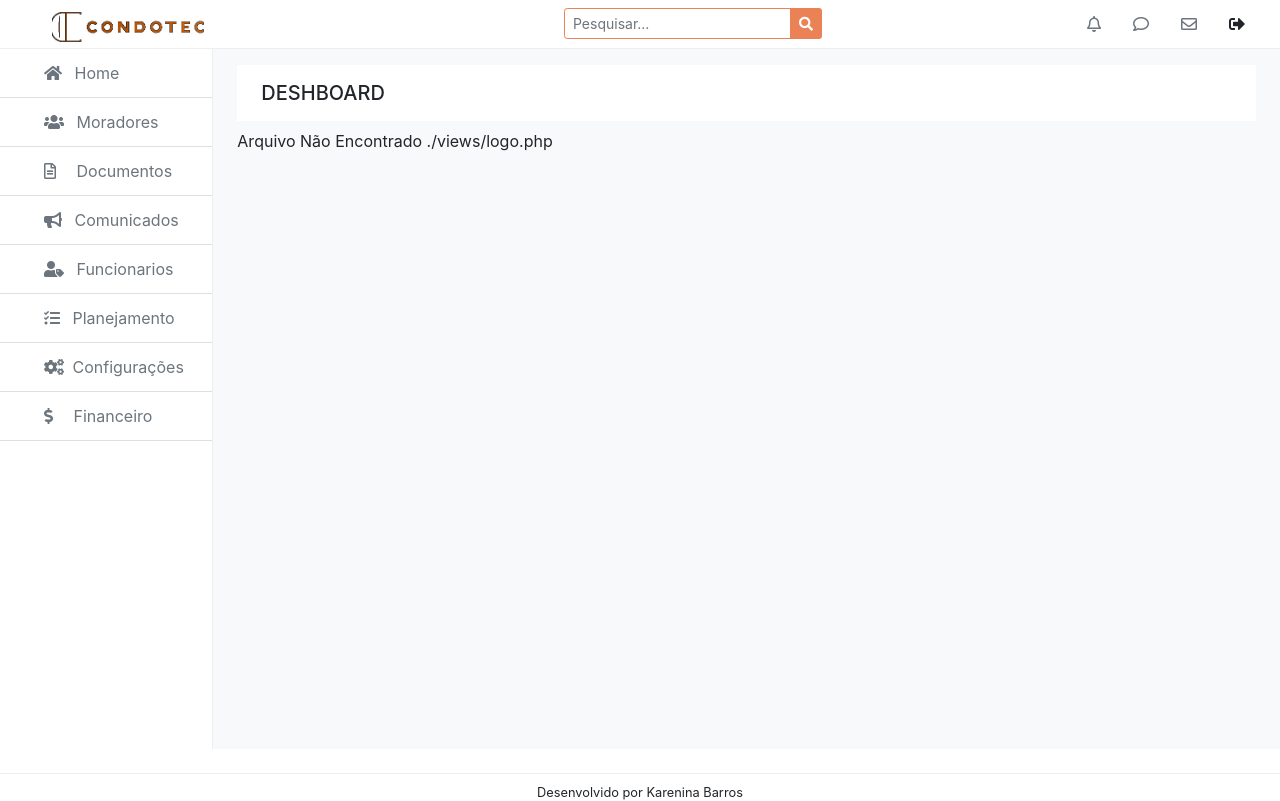
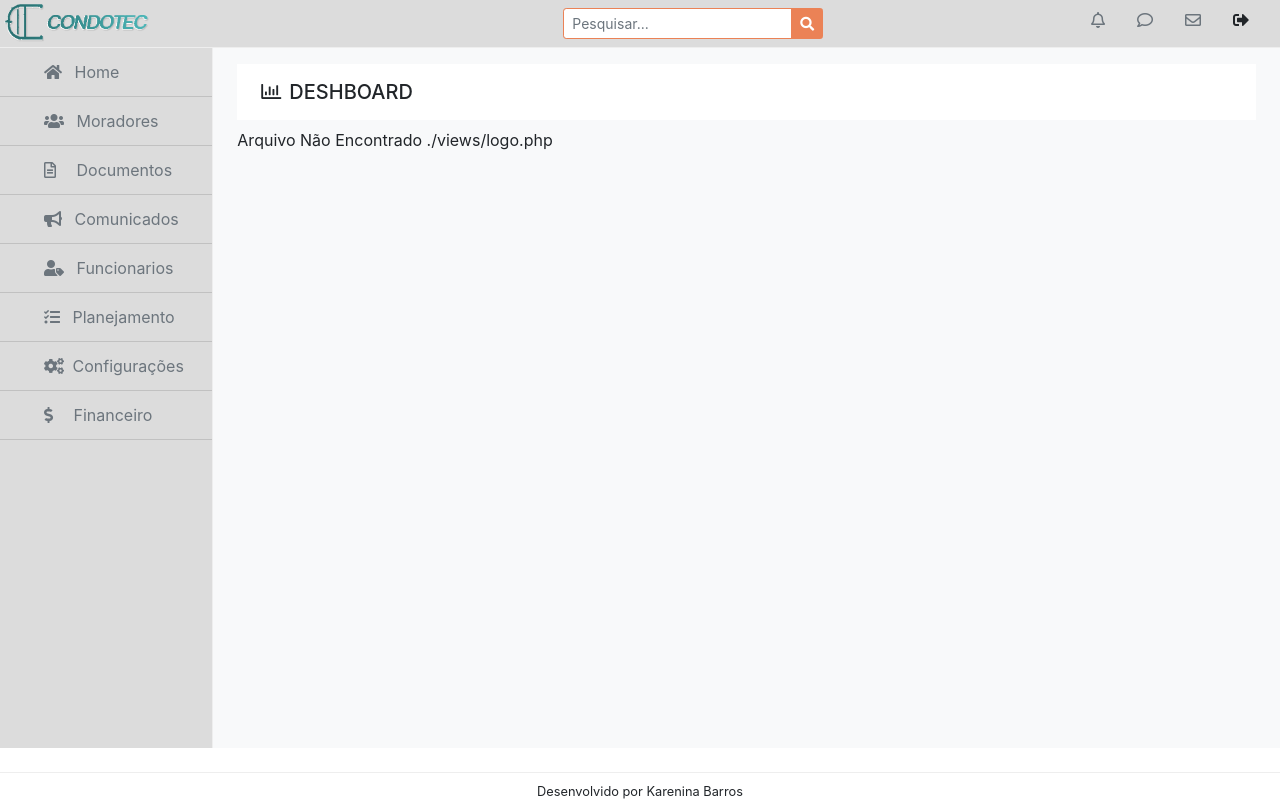
Before and after one commit to karenina-barros/projeto-condominio, a PHP site: page /Projetos/index.php?page=logo in a window 1280 px wide. Run offline with PHP 8.4, Linux system fonts and the light colour scheme.

Commit message:
Pequenas modificações no estilo das views haeader.php e login.php

```diff
--- a/assets/css/estilo.css
+++ b/assets/css/estilo.css
@@ -64,15 +64,11 @@ body{
 }
 
 .bg-dark{
-    background: rgba(255, 255, 255, 0.2)  !important;
+    background: rgba(255, 255, 255, 0.5)  !important;
 }
 
 .bg-gray{
-    background: #5D6473 !important;
-}
-
-.bg-dark-gray{
-    background: #343A40;
+    background: #dcdcdc !important;
 }
 
 .bg-blue-light{
@@ -86,6 +82,18 @@ body{
 .bg-pink{
     background: #F15E5E;
 }
+
+.bg-img{
+    background-image: url("../img/background-cinza.png");
+}
+
+/*
+    ====== Login ======
+*/
+.img-logo{
+    max-width: 250px !important;
+}
+
 
 /*
     ===== Index =====
@@ -117,10 +125,10 @@ body{
 
     .menu{
         min-height: 700px;
-        border-right: 1px solid #eee
+        border-right: 1px solid #eee;
     }
-    .img-logo{
-        max-width: 200px;
+    .img-logo1{
+        max-width: 150px;
     }
 
     .icon-n{
@@ -138,7 +146,7 @@ body{
 
 
     .list-group-item:hover{
-        color: #eb8256 !important;
+        color: #3da69a !important;
     }
     .icon-topo:hover{
         color: #eb8256 !important;
--- a/views/header.php
+++ b/views/header.php
@@ -14,11 +14,11 @@
 
 <body>
     <div class="container-fluid mb-4">
-        <div class="row p-1 topo">
+        <div class="row  topo bg-gray">
             <div class="col-5 m-0 p-0">
-                    <img src="./assets/img/logo.png" class="img-logo rounded pl-5 pt-2" alt="">
+                    <img src="./assets/img/logo-header.png" class="img-logo1 rounded" alt="">
             </div>
-            <div class="col-3 justify-content-center py-1">
+            <div class="col-3 justify-content-center py-2">
                 <form class="col-12 input-group input-group-sm">
                     <input type="text" class="form-control input-orange" placeholder="Pesquisar...">
                     <span class="input-group-append">
@@ -50,39 +50,39 @@
                     </li>
             </div>
         </div>
-        <div class="row">
-            <div class="col-2 list-group list-group-flush menu p-0">
-                <a href="http://localhost/Projetos/projeto-condominio/index.php?page=home   " class="list-group-item text-muted font-s">
+        <div class="row bg-gray">
+            <div class="col-2 list-group list-group-flush menu p-0 bg-gray">
+                <a href="http://localhost/Projetos/projeto-condominio/index.php?page=home   " class="list-group-item text-muted font-s bg-gray">
                     <i class="fas fa-home pr-2 ml-4"></i>
                     Home
                 </a>
-                <a href="http://localhost/Projetos/projeto-condominio/index.php?page=moradores" class="list-group-item text-muted font-s">
+                <a href="http://localhost/Projetos/projeto-condominio/index.php?page=moradores" class="list-group-item text-muted font-s bg-gray">
                     <i class="fas fa-users pr-2 ml-4"></i>
                     Moradores
                 </a>
-                <a href="#" class="list-group-item text-muted font-s">
+                <a href="#" class="list-group-item text-muted font-s bg-gray">
                     <i class="far fa-file-alt pr-3 ml-4"></i>
                     Documentos
                 </a>
-                <a href="http://localhost/Projetos/projeto-condominio/index.php?page=comunicados" class="list-group-item text-muted font-s">
+                <a href="http://localhost/Projetos/projeto-condominio/index.php?page=comunicados" class="list-group-item text-muted font-s bg-gray">
                     <i class="fas fa-bullhorn pr-2 ml-4"></i>
                     Comunicados
                 </a>
-                <a href="http://localhost/Projetos/projeto-condominio/index.php?page=funcionarios" class="list-group-item text-muted font-s">
+                <a href="http://localhost/Projetos/projeto-condominio/index.php?page=funcionarios" class="list-group-item text-muted font-s bg-gray">
                     <i class="fas fa-user-tag pr-2 ml-4"></i>
                     Funcionarios
                 </a>
-                <a href="#" class="list-group-item text-muted font-s">
+                <a href="#" class="list-group-item text-muted font-s bg-gray">
                     <i class="fas fa-tasks pr-2 ml-4"></i>
                     Planejamento
                 </a>
-                <a href="#" class="list-group-item text-muted font-s">
+                <a href="#" class="list-group-item text-muted font-s bg-gray">
                     <i class="fas fa-cogs pr-1 ml-4"></i>
                     Configurações
                 </a>
                 <div>
-                    <div class="border-top">
-                        <a href="http://localhost/Projetos/projeto-condominio/index.php?page=financeiro" data-target="#financeiro" data-toggle="collapse" class="list-group-item text-muted font-s">
+                    <div class="border-top bg-gray">
+                        <a href="http://localhost/Projetos/projeto-condominio/index.php?page=financeiro" data-target="#financeiro" data-toggle="collapse" class="list-group-item text-muted font-s bg-gray">
                             <i class="fas fa-dollar-sign pr-3 ml-4"></i>
                                Financeiro
                         </a>
@@ -90,10 +90,10 @@
                     <div class="pos-f-t">
                         <div class="collapse bg-whiter text-center" id="financeiro">
                             <div class="py-2 border-bottom disabled">
-                                <a href="http://localhost/Projetos/projeto-condominio/index.php?page=financeiro">Contas A Receber</a>
+                                <a href="http://localhost/Projetos/projeto-condominio/index.php?page=financeiro" class="text-muted">Contas A Receber</a>
                             </div>
                             <div class="py-2 border-bottom">
-                                <a href="http://localhost/Projetos/projeto-condominio/index.php?page=contaPagar">Contas a Pagar</a>
+                                <a href="http://localhost/Projetos/projeto-condominio/index.php?page=contaPagar" class="text-muted">Contas a Pagar</a>
                             </div>
                         </div>
                     </div>
@@ -104,7 +104,7 @@
                 <div class="container">
                     <div class="row">
                         <div class="col-12 bg-white mb-2 py-3 px-4" >
-                        <h5 class="m-0 text-uppercase green " id="page">Deshboard</h5>
+                        <h5 class="m-0 text-uppercase green " id="page"><i class="far fa-chart-bar pr-2"></i>Deshboard</h5>
                         </div>
                     </div>
                 </div>
--- a/views/login.php
+++ b/views/login.php
@@ -9,13 +9,13 @@
     <link rel="stylesheet" href="./assets/css/estilo.css">
 </head>
 
-<body class="bg-dark-gray">
-    <div class="container-fluid p-5">
+<body>
+    <div class="container-fluid p-5 bg-img">
         <div class="row justify-content-center my-5">
             <div class="col-10 mt-5">
                 <div class="col-4 mx-auto bg-dark p-5">
                     <div class="text-center">
-                        <h1 class="mb-3 text-secondary">Bem-Vindo</h1>
+                            <img src="./assets/img/logo.png" class="img-logo" alt="">
                     </div>
                     <form class="pt-4 ">
                         <div class="form-group pb-3 mt-3">
```
Also changed, not shown: assets/img/background-cinza.png (added), assets/img/logo-header.png (added), assets/img/logo.png.
